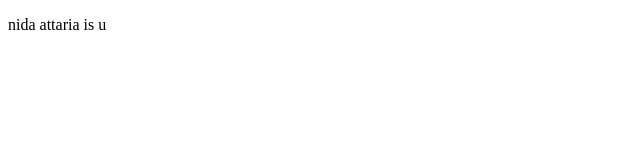
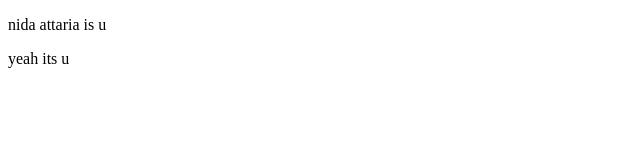
Before and after one commit to Nida701/project-no-1, a plain HTML site: page index.html in a window 1280 px wide. Shown: the full height of the page, 0-640 px from the left. Drawn offline with Linux system fonts and the light colour scheme.

Commit message:
your message here

```diff
--- a/index.html
+++ b/index.html
@@ -7,6 +7,7 @@
 </head>
 <body>
     <p>nida attaria is u</p>
+    <p>yeah its u</p>
 
 </body>
 </html>
```
